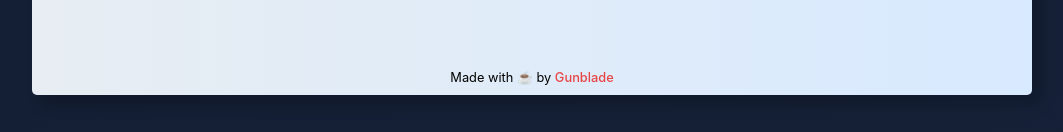
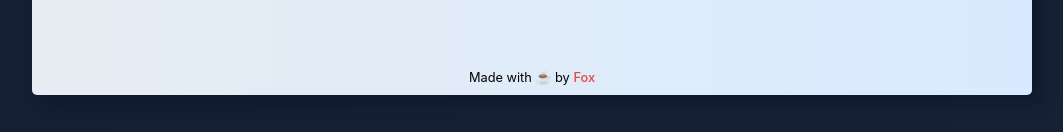
Before and after one commit to gunblade6/tenzies, a React (Vite) app: page / in a window 1280 px wide. Shown: the part 665-797 px from the top of the page, without its empty margins (108-1171 px from the left). Built offline with nearby package versions, Linux system fonts and the light colour scheme.

Commit message:
Update Footer.jsx

```diff
--- a/src/components/Footer.jsx
+++ b/src/components/Footer.jsx
@@ -5,11 +5,11 @@ export default function Footer(props) {
     <footer style={{ color: props.darkTheme ? "var(--light)" : "black" }}>
       Made with ☕ by{" "}
       <a
-        href="https://mohamed-dev.netlify.app/"
+        href="https://urboifox.vercel.app/"
         target="_blank"
         rel="noreferrer"
       >
-        Gunblade
+        Fox
       </a>
     </footer>
   );
```
